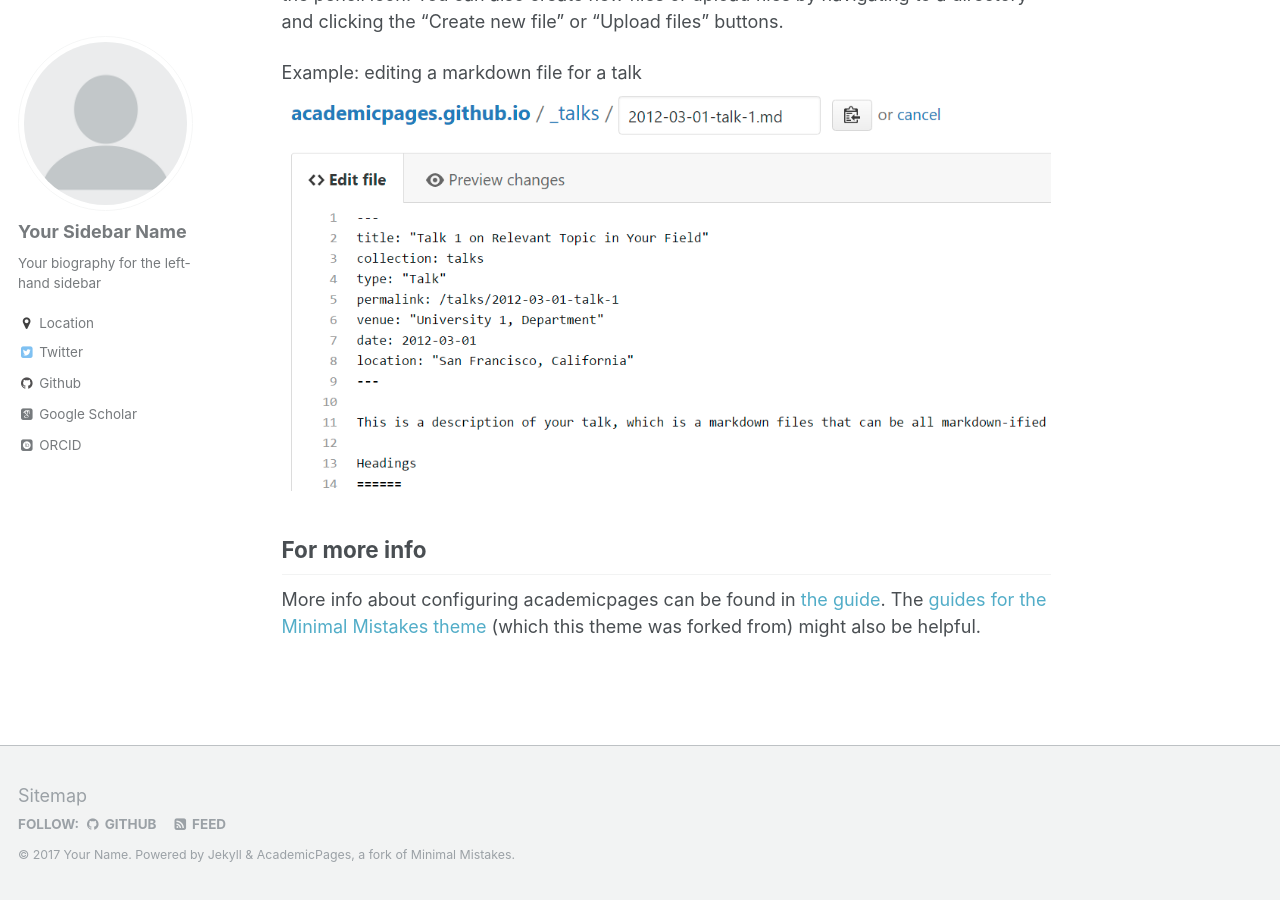
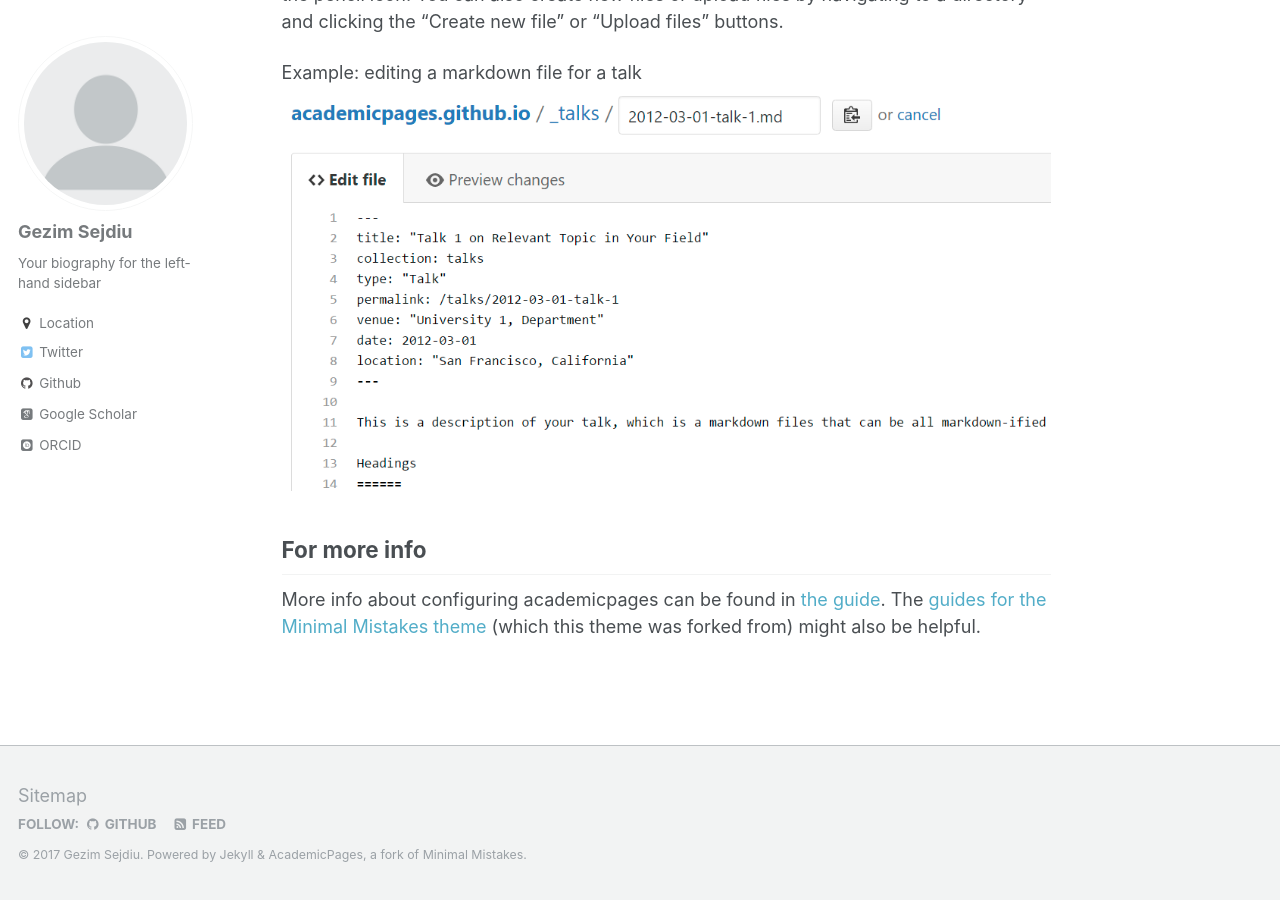
Before and after one commit to GezimSejdiu/gezimsejdiu.github.io, a Jekyll site: the page built from _pages/about.md, in a window 1280 px wide and 900 px high, scrolled down 2510 px. Built offline with Jekyll 4.4.1, drawn with Linux system fonts in a browser that asks for light colours; some web fonts are replaced.

Commit message:
Update _config.yml

```diff
--- a/_config.yml
+++ b/_config.yml
@@ -9,7 +9,7 @@
 locale                   : "en-US"
 title                    : "Gezim Sejdiu / PhD Student"
 title_separator          : "-"
-name                     : &name "Your Name"
+name                     : &name "Gezim Sejdiu"
 description              : &description "personal description"
 url                      : https://gezimsejdiu.github.io/ # the base hostname & protocol for your site e.g. "https://mmistakes.github.io"
 baseurl                  : "" # the subpath of your site, e.g. "/blog"
@@ -78,7 +78,7 @@ analytics:
 
 # Site Author
 author:
-  name             : "Your Sidebar Name"
+  name             : "Gezim Sejdiu"
   avatar           : "profile.png"
   bio              : "Your biography for the left-hand sidebar"
   location         : "Location"
```
